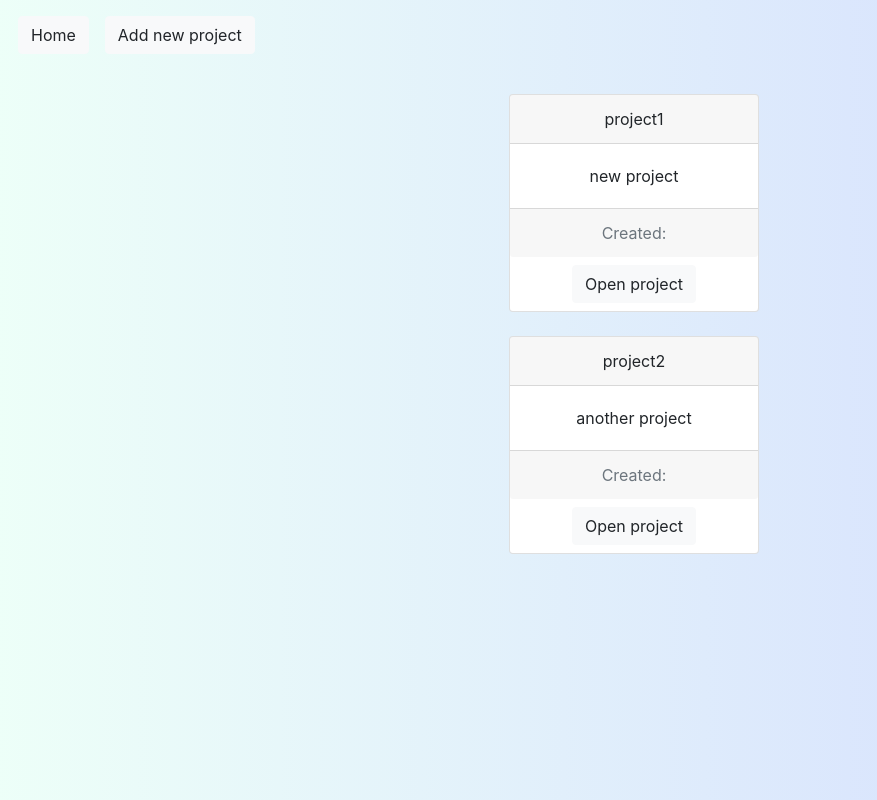
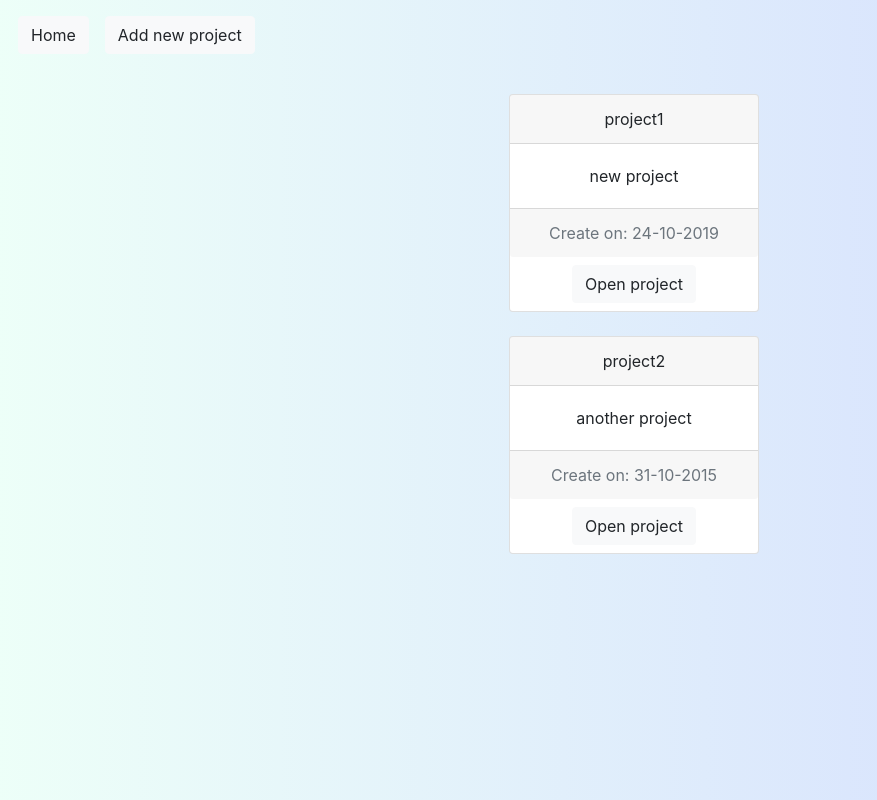
Before and after one commit to LolaEnBeta/ProjectApp, a React (Create React App) app in the folder project-app/: page / in a window 1280 px wide. Shown: the whole page, without its empty margins (6-883 px from the left). Built offline with nearby package versions, Linux system fonts and the light colour scheme.

Commit message:
Add dateOfCreation to this.state

```diff
--- a/project-app/src/components/ProjectMiniature.js
+++ b/project-app/src/components/ProjectMiniature.js
@@ -7,6 +7,7 @@ class ProjectMiniature extends React.Component {
         this.state = {
             name: this.props.name,
             description: this.props.description,
+            dateOfCreation: this.props.dateOfCreation,
         }
     }
 
@@ -14,16 +15,16 @@ class ProjectMiniature extends React.Component {
         return(
             <div className="card text-center mx-auto mb-4 mt-4" style={{width: 250}}>
                 <div>
-                    <div class="card-header">
+                    <div className="card-header">
                         {this.state.name}
                     </div>
 
-                    <div class="card-body">
-                        <p class="card-text">{this.state.description}</p>
+                    <div className="card-body">
+                        <p className="card-text">{this.state.description}</p>
                     </div>
 
-                    <div class="card-footer text-muted">
-                        Created:
+                    <div className="card-footer text-muted">
+                    <p className="card-text">Create on: {this.state.dateOfCreation}</p>
                     </div>
                 </div>
 
```
